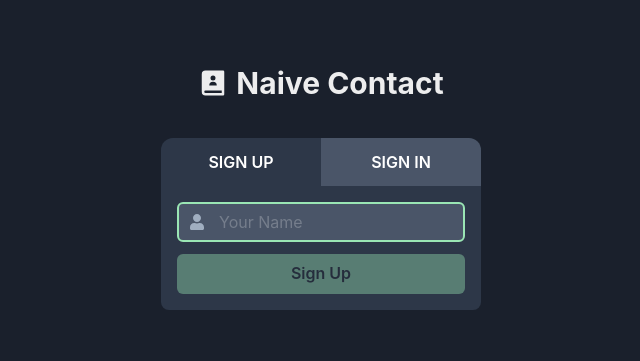
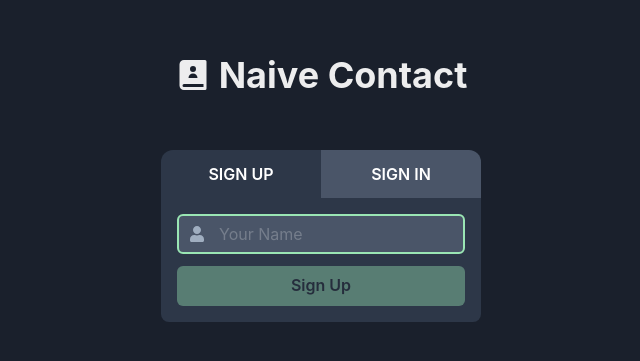
Before and after one commit to anthonylee1994/naive-contact-book-frontend, a React (Create React App) app: page /sign-in in a window 1280 px wide. Shown: the part 215-576 px from the top of the page, without its empty margins (319-959 px from the left). Built offline with nearby package versions, Linux system fonts and the light colour scheme.

Commit message:
fix: layout

```diff
--- a/src/components/AppTitle.tsx
+++ b/src/components/AppTitle.tsx
@@ -8,7 +8,7 @@ export const AppTitle = React.memo((props: TextProps) => {
       d="flex"
       alignItems="center"
       fontWeight="bold"
-      fontSize="3xl"
+      fontSize={{ base: "3xl", md: "4xl" }}
       {...props}
     >
       <Icon as={RiContactsBook2Fill} mr={2} />
--- a/src/components/ShareContactModal/MyQRCode.tsx
+++ b/src/components/ShareContactModal/MyQRCode.tsx
@@ -1,5 +1,5 @@
 import React from "react";
-import { Box, Flex, Text } from "@chakra-ui/react";
+import { Box, CircularProgress, Flex, Text } from "@chakra-ui/react";
 import QRCode from "react-qr-code";
 import { useShareContactStore } from "stores/useShareContactStore";
 
@@ -30,6 +30,12 @@ export const MyQRCode = React.memo(() => {
         <Box bgColor="white" p={2} borderRadius="md">
           <QRCode size={128} value={qrCodeValue} />
         </Box>
+      ) : !fetched ? (
+        <CircularProgress
+          trackColor="transparent"
+          color="green.500"
+          isIndeterminate
+        />
       ) : undefined}
       <Text mt={4} mb={1}>
         Ask your friend to scan
--- a/src/components/ShareContactModal/index.tsx
+++ b/src/components/ShareContactModal/index.tsx
@@ -8,6 +8,7 @@ import {
   TabPanel,
   TabPanels,
   Tabs,
+  useBreakpointValue,
 } from "@chakra-ui/react";
 import React from "react";
 import { useShareContactStore } from "stores/useShareContactStore";
@@ -15,6 +16,7 @@ import { MyQRCode } from "./MyQRCode";
 import { QRCodeScanner } from "./QRCodeScanner";
 
 export const ShareContactModal = React.memo(() => {
+  const size = useBreakpointValue({ base: "md", md: "lg" });
   const modalVisible = useShareContactStore((state) => state.modalVisible);
   const closeModal = useShareContactStore((state) => state.closeModal);
 
@@ -23,7 +25,7 @@ export const ShareContactModal = React.memo(() => {
       <ModalOverlay />
       <ModalContent>
         <ModalBody p={0}>
-          <Tabs isLazy colorScheme="green" isFitted width="full">
+          <Tabs size={size} isLazy colorScheme="green" isFitted width="full">
             <TabList>
               <Tab borderTopLeftRadius="md" _focus={{}}>
                 Share Me
--- a/src/pages/sign-in/index.tsx
+++ b/src/pages/sign-in/index.tsx
@@ -6,7 +6,7 @@ import { SignInUpForm } from "pages/sign-in/components/SignInUpForm";
 export const SignIn = React.memo(() => {
   return (
     <AppLayout>
-      <AppTitle mb={8} />
+      <AppTitle mb={{ base: 8, md: 12 }} />
       <SignInUpForm />
     </AppLayout>
   );
```
Also changed, not shown: public/logo192.png, public/logo512.png, public/manifest.json.
